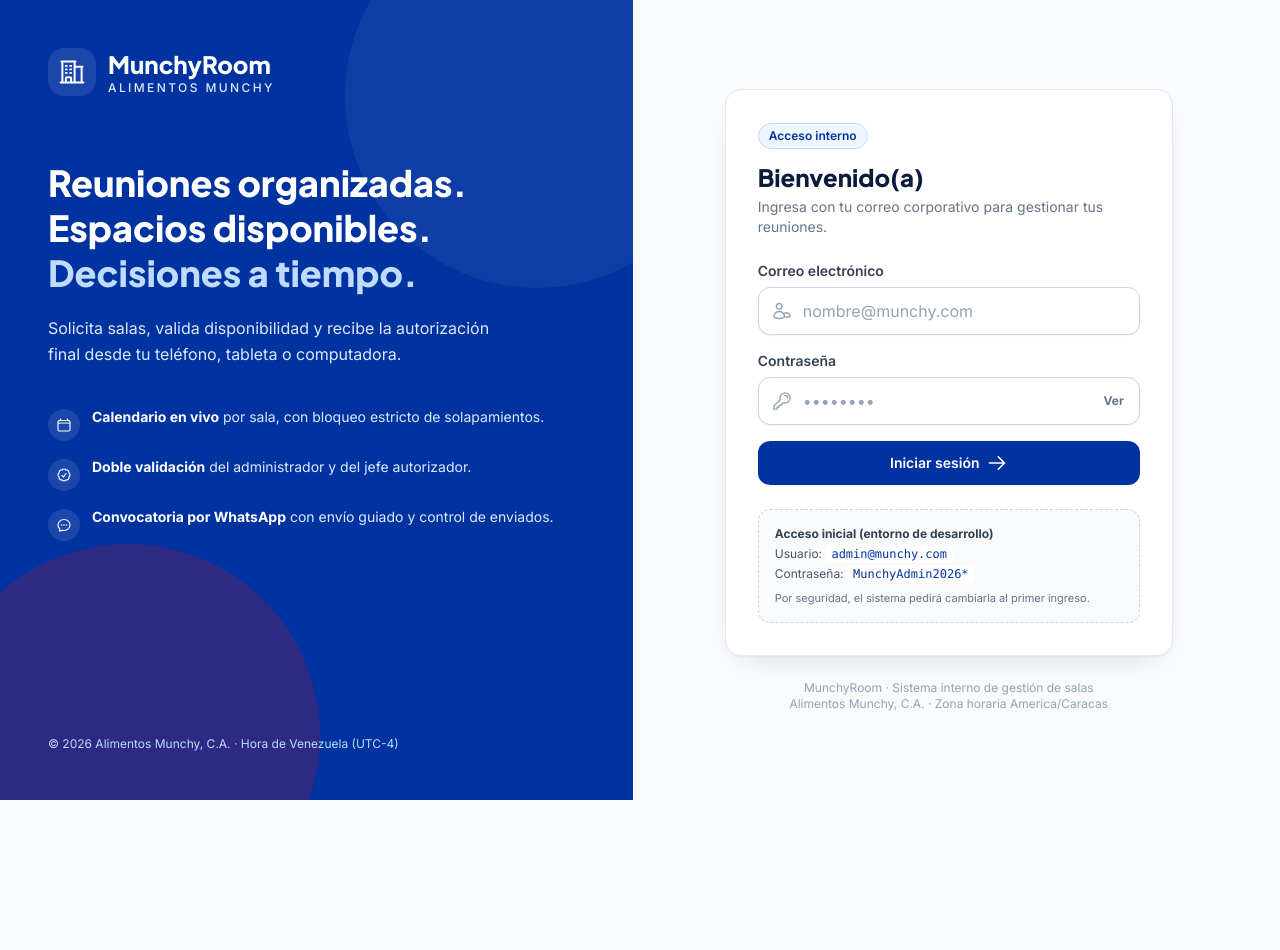
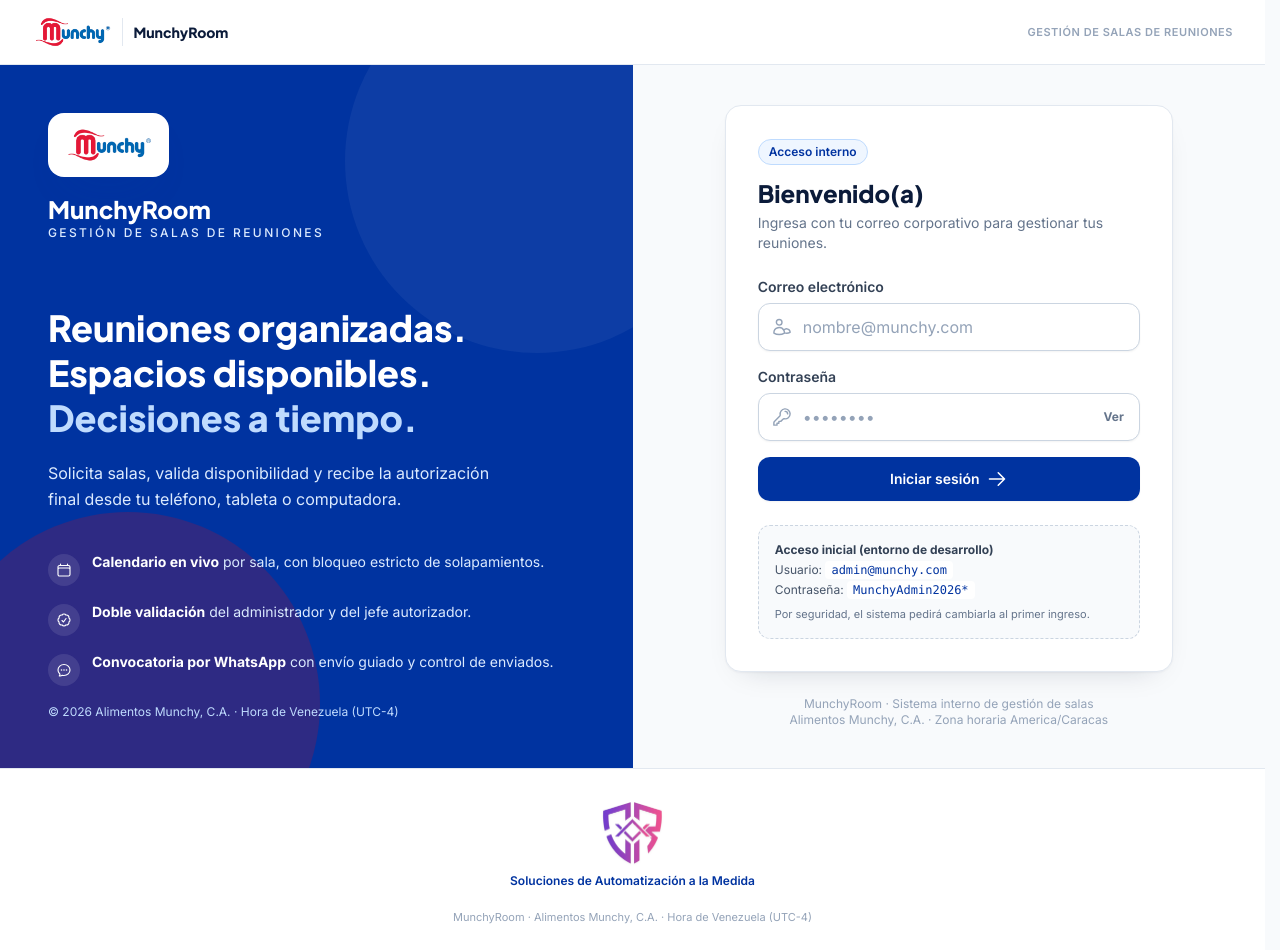
Before and after one commit to jeanrodriguez2008/MunchyRoom, a FastAPI app: page /auth/login in a window 1280 px wide. Before the commit the page ends 800 px from the top, so only its background shows below. Run offline with FastAPI, Linux system fonts and the light colour scheme; some libraries are stand-ins or nearby versions.

Commit message:
Aplicar logo Munchy en encabezados y pie de pagina con enlace a jeanrodriguez.onrender.com

```diff
--- a/app/static/sw.js
+++ b/app/static/sw.js
@@ -1,7 +1,7 @@
 /* MunchyRoom · Service Worker (PWA).
    Estrategia: network-first para navegación (nunca cachea HTML autenticado),
    cache-first para estáticos propios y fallback offline. */
-const CACHE_NAME = "munchyroom-v1";
+const CACHE_NAME = "munchyroom-v2";
 const OFFLINE_URL = "/offline";
 const PRECACHE = [
   "/static/css/app.css",
@@ -9,6 +9,8 @@ const PRECACHE = [
   "/static/js/whatsapp.js",
   "/static/icons/icon.svg",
   "/static/icons/icon-maskable.svg",
+  "/static/img/logo.png",
+  "/static/img/logoJR.png",
   "/manifest.webmanifest",
   OFFLINE_URL
 ];
--- a/app/templates/auth/login.html
+++ b/app/templates/auth/login.html
@@ -2,19 +2,20 @@
 {% block title %}Iniciar sesión{% endblock %}
 
 {% block public_content %}
-<div class="grid min-h-screen lg:grid-cols-2">
+<div class="grid flex-1 lg:grid-cols-2">
   <!-- Panel de marca -->
   <section class="relative hidden overflow-hidden bg-munchy-blue p-12 text-white lg:flex lg:flex-col lg:justify-between">
     <div class="absolute -right-24 -top-24 h-96 w-96 rounded-full bg-white/5"></div>
     <div class="absolute -bottom-32 -left-16 h-96 w-96 rounded-full bg-munchy-red/20"></div>
     <div class="relative">
-      <div class="flex items-center gap-3">
-        <span class="flex h-12 w-12 items-center justify-center rounded-2xl bg-white/10 backdrop-blur">
-          <svg class="h-7 w-7"><use href="#i-building"></use></svg>
+      <div class="flex flex-col items-start gap-4">
+        <span class="inline-flex items-center rounded-2xl bg-white px-4 py-3 shadow-soft">
+          <img src="/static/img/logo.png" alt="Alimentos Munchy, C.A." width="108" height="48"
+               class="h-10 w-auto">
         </span>
         <div>
           <p class="font-display text-2xl font-extrabold">MunchyRoom</p>
-          <p class="text-xs font-medium uppercase tracking-[0.2em] text-blue-100">Alimentos Munchy</p>
+          <p class="text-xs font-medium uppercase tracking-[0.2em] text-blue-100">Gestión de salas de reuniones</p>
         </div>
       </div>
       <h1 class="mt-16 max-w-md font-display text-4xl font-extrabold leading-tight">
@@ -50,15 +51,15 @@
   </section>
 
   <!-- Formulario -->
-  <section class="flex min-h-screen flex-col justify-center bg-slate-50 px-5 py-10 sm:px-10">
+  <section class="flex flex-1 flex-col justify-center bg-slate-50 px-5 py-10 sm:px-10">
     <div class="mx-auto w-full max-w-md">
       <div class="mb-8 flex items-center gap-3 lg:hidden">
-        <span class="flex h-11 w-11 items-center justify-center rounded-2xl bg-munchy-blue text-white shadow-soft">
-          <svg class="h-6 w-6"><use href="#i-building"></use></svg>
-        </span>
+        <img src="/static/img/logo.png" alt="Alimentos Munchy, C.A." width="95" height="42"
+             class="h-9 w-auto">
+        <span class="h-9 w-px bg-slate-200"></span>
         <div>
-          <p class="font-display text-xl font-extrabold text-munchy-ink">MunchyRoom</p>
-          <p class="text-[11px] font-medium uppercase tracking-wider text-slate-400">Alimentos Munchy</p>
+          <p class="font-display text-base font-extrabold leading-tight text-munchy-ink">MunchyRoom</p>
+          <p class="text-[10px] font-semibold uppercase tracking-wider text-slate-400">Gestión de salas</p>
         </div>
       </div>
 
--- a/app/templates/base.html
+++ b/app/templates/base.html
@@ -81,14 +81,16 @@
 <div class="min-h-screen lg:flex">
   <!-- Sidebar escritorio -->
   <aside class="fixed inset-y-0 left-0 z-30 hidden w-64 flex-col border-r border-slate-200 bg-white lg:flex">
-    <div class="flex h-20 items-center gap-3 border-b border-slate-100 px-5">
-      <span class="flex h-11 w-11 items-center justify-center rounded-2xl bg-munchy-blue text-white shadow-soft">
-        <svg class="h-6 w-6"><use href="#i-building"></use></svg>
-      </span>
-      <div>
-        <p class="font-display text-lg font-extrabold leading-tight text-munchy-ink">MunchyRoom</p>
-        <p class="text-[11px] font-medium uppercase tracking-wider text-slate-400">Alimentos Munchy</p>
-      </div>
+    <div class="flex h-20 items-center border-b border-slate-100 px-4">
+      <a href="/" class="flex min-w-0 items-center gap-2.5" title="MunchyRoom · Inicio">
+        <img src="/static/img/logo.png" alt="Alimentos Munchy" width="81" height="36"
+             class="h-9 w-auto shrink-0">
+        <span class="h-9 w-px shrink-0 bg-slate-200"></span>
+        <span class="min-w-0">
+          <span class="block font-display text-sm font-extrabold leading-tight text-munchy-ink">MunchyRoom</span>
+          <span class="block text-[10px] font-semibold uppercase tracking-wider text-slate-400">Salas de reuniones</span>
+        </span>
+      </a>
     </div>
     <nav class="flex-1 space-y-1 overflow-y-auto px-3 py-4">
       <p class="px-3 pb-1 text-[11px] font-bold uppercase tracking-wider text-slate-400">Principal</p>
@@ -155,11 +157,10 @@
   <div class="flex min-h-screen flex-1 flex-col lg:pl-64">
     <!-- Header móvil -->
     <header class="sticky top-0 z-20 flex h-16 items-center justify-between border-b border-slate-200 bg-white/95 px-4 backdrop-blur lg:hidden">
-      <a href="/" class="flex items-center gap-2.5">
-        <span class="flex h-9 w-9 items-center justify-center rounded-xl bg-munchy-blue text-white">
-          <svg class="h-5 w-5"><use href="#i-building"></use></svg>
-        </span>
-        <span class="font-display text-base font-extrabold text-munchy-ink">MunchyRoom</span>
+      <a href="/" class="flex items-center gap-2" title="MunchyRoom · Inicio">
+        <img src="/static/img/logo.png" alt="Alimentos Munchy" width="81" height="36"
+             class="h-9 w-auto">
+        <span class="font-display text-sm font-extrabold text-munchy-ink">MunchyRoom</span>
       </a>
       <div class="flex items-center gap-2">
         <a href="/reservations/new" class="flex h-10 w-10 items-center justify-center rounded-full bg-munchy-blue text-white shadow-sm" title="Solicitar sala">
@@ -176,9 +177,9 @@
       {% block content %}{% endblock %}
     </main>
 
-    <footer class="hidden px-8 pb-6 text-center text-xs text-slate-400 lg:block">
-      MunchyRoom · {{ company_name }} · Hora de Venezuela (UTC-4)
-    </footer>
+    {% with footer_mobile_padding = true %}
+      {% include "partials/brand_footer.html" %}
+    {% endwith %}
   </div>
 
   <!-- Navegación inferior móvil -->
@@ -245,9 +246,33 @@
   </div>
 </div>
 {% else %}
-<div class="min-h-screen">
-  {% include "partials/flashes.html" %}
-  {% block public_content %}{% endblock %}
+<div class="flex min-h-screen flex-col bg-slate-50">
+  <!-- Encabezado público con el logo corporativo -->
+  <header class="sticky top-0 z-20 border-b border-slate-200 bg-white/95 backdrop-blur">
+    <div class="mx-auto flex h-16 w-full max-w-7xl items-center justify-between gap-3 px-4 sm:px-6 lg:px-8">
+      <a href="/" class="flex items-center gap-2.5" title="MunchyRoom · Inicio">
+        <img src="/static/img/logo.png" alt="Alimentos Munchy" width="81" height="36"
+             class="h-9 w-auto">
+        <span class="h-7 w-px bg-slate-200"></span>
+        <span class="font-display text-sm font-extrabold text-munchy-ink">MunchyRoom</span>
+      </a>
+      <span class="hidden text-[11px] font-semibold uppercase tracking-wider text-slate-400 sm:block">
+        Gestión de salas de reuniones
+      </span>
+    </div>
+  </header>
+
+  {% if flashes %}
+  <div class="mx-auto w-full max-w-7xl px-4 pt-4 sm:px-6 lg:px-8">
+    {% include "partials/flashes.html" %}
+  </div>
+  {% endif %}
+
+  <div class="flex flex-1 flex-col">
+    {% block public_content %}{% endblock %}
+  </div>
+
+  {% include "partials/brand_footer.html" %}
 </div>
 {% endif %}
 
--- /dev/null
+++ b/app/templates/partials/brand_footer.html
@@ -0,0 +1,22 @@
+{# Pie de página institucional: logo de Jean Rodríguez enlazado a su sitio web
+   con el lema "Soluciones de Automatización a la Medida" debajo de la imagen.
+   El parámetro opcional `footer_mobile_padding` agrega espacio inferior para que
+   la navegación fija móvil no tape el pie de página. #}
+<footer class="mt-auto border-t border-slate-200 bg-white px-4 pt-6 {% if footer_mobile_padding %}pb-28 lg:pb-6{% else %}pb-6{% endif %}">
+  <div class="mx-auto flex max-w-7xl flex-col items-center gap-3 text-center">
+    <a href="https://jeanrodriguez.onrender.com"
+       target="_blank" rel="noopener noreferrer"
+       class="group inline-flex flex-col items-center gap-2 rounded-xl px-3 py-2 transition hover:bg-slate-50 focus-visible:bg-slate-50"
+       aria-label="Visitar el sitio de Jean Rodríguez: Soluciones de Automatización a la Medida"
+       title="Jean Rodríguez · Soluciones de Automatización a la Medida">
+      <img src="/static/img/logoJR.png"
+           alt="Jean Rodríguez"
+           width="60" height="64" loading="lazy" decoding="async"
+           class="h-16 w-auto drop-shadow-sm transition duration-200 group-hover:scale-105">
+      <span class="text-xs font-semibold text-munchy-blue transition group-hover:text-munchy-red">
+        Soluciones de Automatización a la Medida
+      </span>
+    </a>
+    <p class="text-[11px] text-slate-400">MunchyRoom · {{ company_name }} · Hora de Venezuela (UTC-4)</p>
+  </div>
+</footer>
```
Also changed, not shown: app/templates/offline.html (+3 -4 lines), README.md, app/static/img/logo.png (added), app/static/img/logoJR.png (added).
